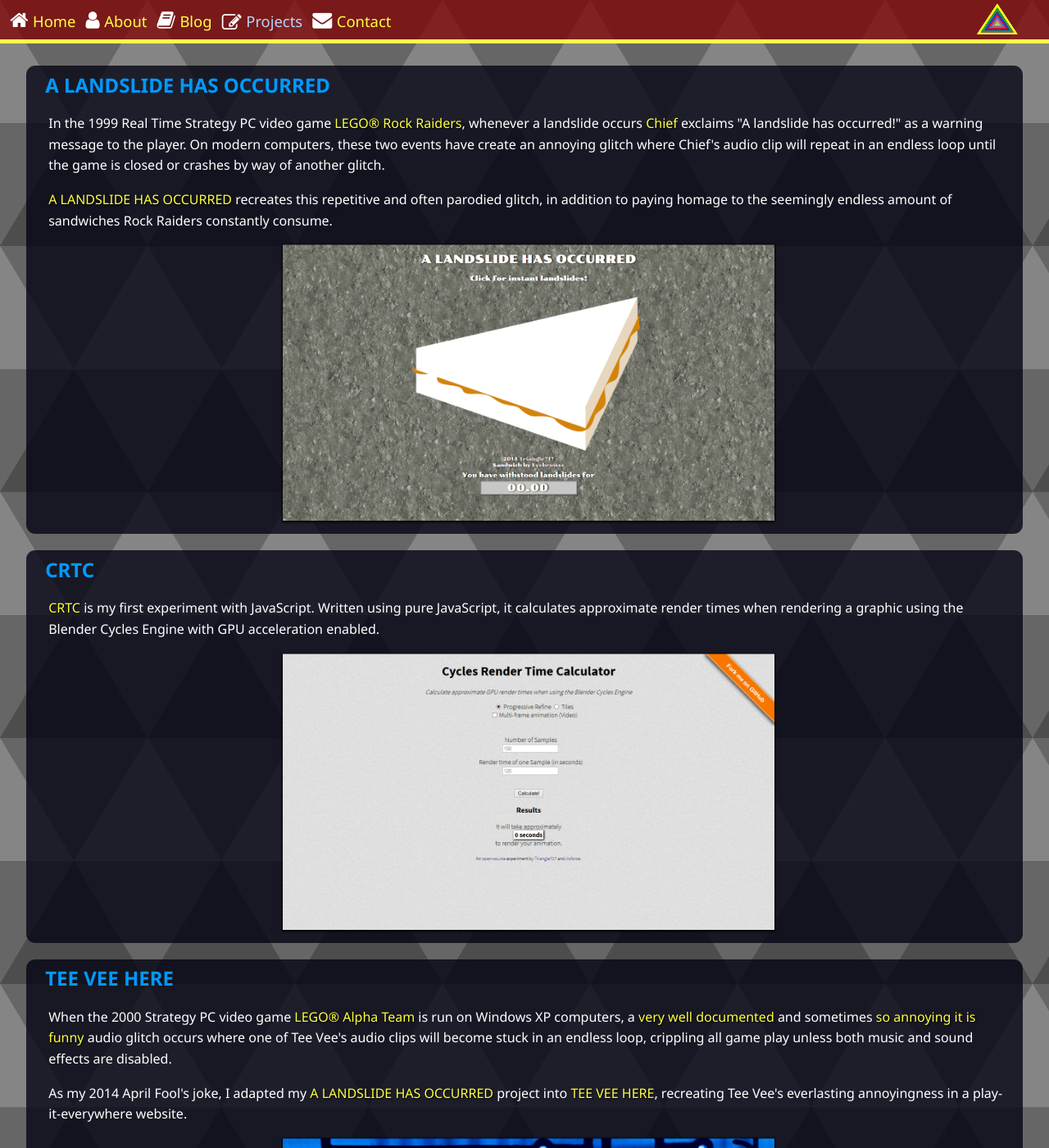
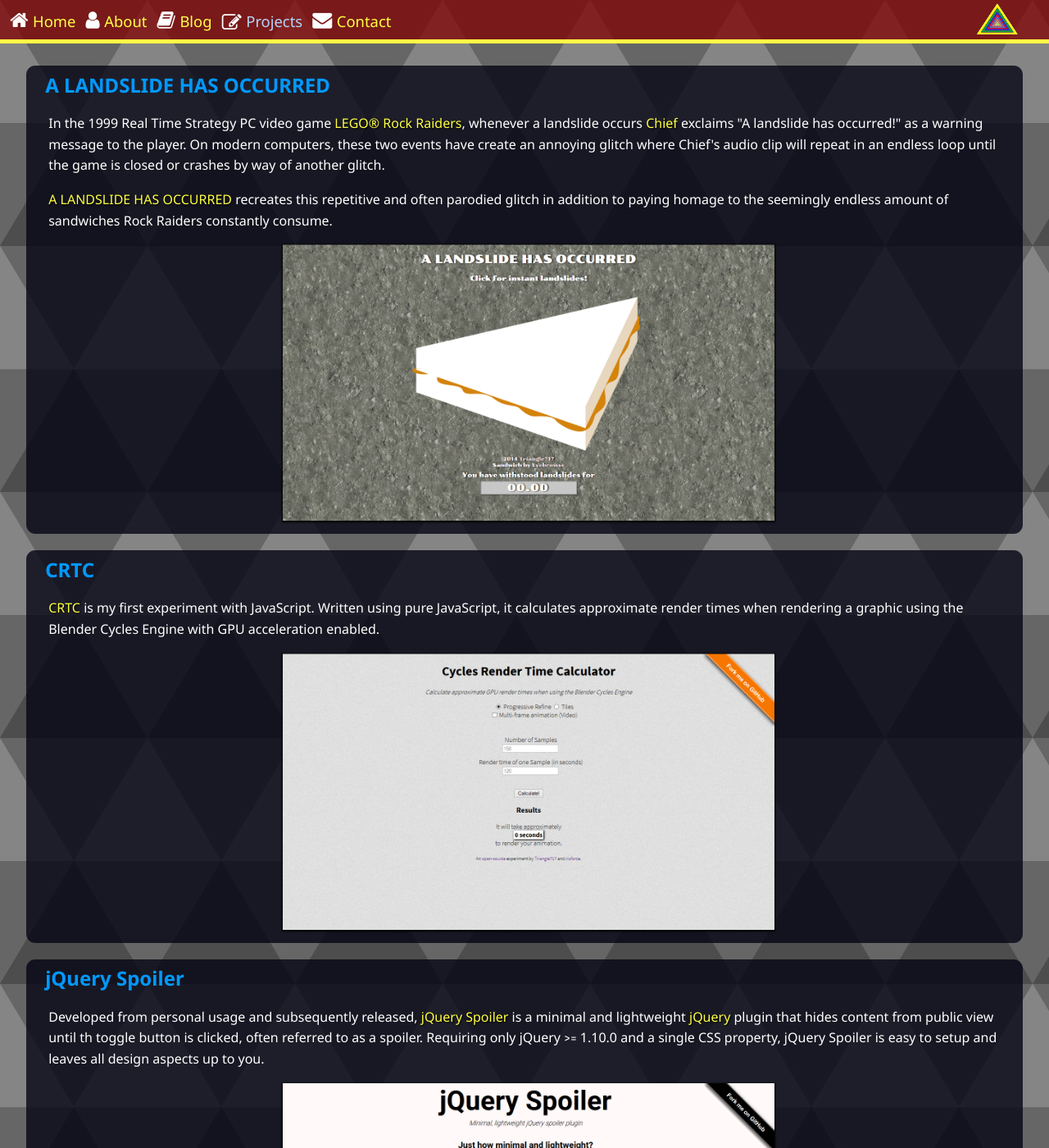
Before and after one commit to le717/le717.github.io, a Jekyll site: the page built from projects/index.html, in a window 1280 px wide and 1400 px high. Shown: the whole window at 82% size. Built offline with Jekyll 4.4.1, drawn with Linux system fonts in a browser that asks for light colours; nearby versions of some CDN libraries; some of the changed text lies outside the part shown.

Commit message:
Add jQuery Spoiler to Projects listing

```diff
--- a/projects/index.html
+++ b/projects/index.html
@@ -5,9 +5,13 @@ title: Projects
 <div class="project-item" id="landslides">
   <h2>A LANDSLIDE HAS OCCURRED</h2>
   <div class="project-description">
-    <p>In the 1999 Real Time Strategy PC video game <a target="_blank" href="http://www.rockraidersunited.org/wiki/index.php?title=LEGO_Rock_Raiders_%28PC_video_game%29">LEGO&reg; Rock Raiders</a>, whenever a landslide occurs <a target="_blank" href="http://www.rockraidersunited.org/wiki/index.php?title=Chief">Chief</a> exclaims "A landslide has occurred!" as a warning message to the player.
+    <p>In the 1999 Real Time Strategy PC video game <a target="_blank" href="http://www.rockraidersunited.org/wiki/index.php?title=LEGO_Rock_Raiders_%28PC_video_game%29">LEGO&reg; Rock Raiders</a>,
+      whenever a landslide occurs <a target="_blank" href="http://www.rockraidersunited.org/wiki/index.php?title=Chief">Chief</a> exclaims
+      "A landslide has occurred!" as a warning message to the player.
       On modern computers, these two events have create an annoying glitch where Chief's audio clip will repeat in an endless loop until the game is closed or crashes by way of another glitch.</p>
-    <p><a target="_blank" href="{{ site.github.url }}/landslides/">A LANDSLIDE HAS OCCURRED</a> recreates this repetitive and often parodied glitch, in addition to paying homage to the seemingly endless amount of sandwiches Rock Raiders constantly consume.</p>
+
+    <p><a target="_blank" href="{{ site.github.url }}/landslides/">A LANDSLIDE HAS OCCURRED</a> recreates this repetitive and often parodied glitch
+      in addition to paying homage to the seemingly endless amount of sandwiches Rock Raiders constantly consume.</p>
   </div>
 
   <img alt="A LANDSLIDE HAS OCCURRED screenshot" width="600" height="337" src="/img/projects/landslides-website-project.png">
@@ -23,14 +27,18 @@ title: Projects
   <img alt="CRTC screenshot" width="600" height="337" src="/img/projects/crtc-website-project.png">
 </div>
 
-<!-- <div class="project-item">
+<div class="project-item" id="jqspoiler">
   <h2>jQuery Spoiler</h2>
   <div class="project-description">
-    <p><a target="_blank" href="{{ site.github.url }}/jquery-spoiler/">jQuery Spoiler</a></p>
+    <p>Developed from personal usage and subsequently released, <a target="_blank" href="{{ site.github.url }}/jquery-spoiler/">jQuery Spoiler</a>
+      is a minimal and lightweight <a target="_blank" href="https://jquery.com/">jQuery</a> plugin that hides content from public view until th
+      toggle button is clicked, often referred to as a spoiler. Requiring only jQuery <code>&gt;=</code> 1.10.0 and a single CSS property,
+      jQuery Spoiler is easy to setup and leaves all design aspects up to you.</p>
   </div>
 
-  <img alt="jQuery Spoiler screenshot" width="600" height="337" src="#">
-</div> -->
+  <img alt="jQuery Spoiler screenshot" width="600" height="337"
+      src="/img/projects/jq-spoiler-website-project.png">
+</div>
 
 <!--
 <div class="project-item" id="robox">
@@ -48,9 +56,13 @@ title: Projects
 <div class="project-item" id="teevee">
   <h2>TEE VEE HERE</h2>
   <div class="project-description">
-    <p>When the 2000 Strategy PC video game <a target="_blank" href="http://en.brickimedia.org/wiki/LEGO_Alpha_Team">LEGO&reg; Alpha Team</a> is run on Windows XP computers, a <a target="_blank" href="http://www.youtube.com/watch?v=m1Ja_QIX55E">very</a> <a target="_blank" href="http://www.youtube.com/watch?v=p3hlwmpQq1g">well</a> <a target="_blank" href="http://www.youtube.com/watch?v=ySniIhppmRg">documented</a> and sometimes <a target="_blank" href="http://www.youtube.com/watch?v=39dN4oT60Rs">so annoying it is funny</a> audio glitch
-occurs where one of Tee Vee's audio clips will become stuck in an endless loop, crippling all game play unless both music and sound
-effects are disabled.</p>
+    <p>When the 2000 Strategy PC video game <a target="_blank" href="http://en.brickimedia.org/wiki/LEGO_Alpha_Team">LEGO&reg; Alpha Team</a> is run
+      on Windows XP computers,a <a target="_blank" href="http://www.youtube.com/watch?v=m1Ja_QIX55E">very</a> <a target="_blank" href="http://www.youtube.com/watch?v=p3hlwmpQq1g">well</a>
+      <a target="_blank" href="http://www.youtube.com/watch?v=ySniIhppmRg">documented</a> and sometimes
+      <a target="_blank" href="http://www.youtube.com/watch?v=39dN4oT60Rs">so annoying it is funny</a> audio glitch
+      occurs where one of Tee Vee's audio clips will become stuck in an endless loop, crippling all game play
+      unless both music and sound effects are disabled.</p>
+
     <p>As my 2014 April Fool's joke, I adapted my <a href="#landslides">A LANDSLIDE HAS OCCURRED</a> project into <a target="_blank" href="{{ site.github.url }}/teevee/">TEE VEE HERE</a>, recreating Tee Vee's everlasting annoyingness in a play-it-everywhere website.</p>
   </div>
 
```
